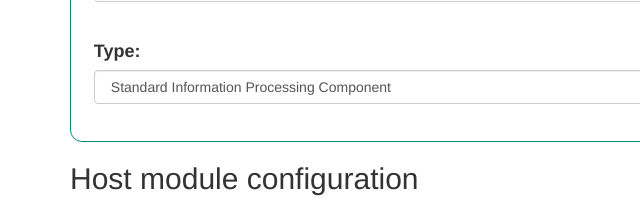
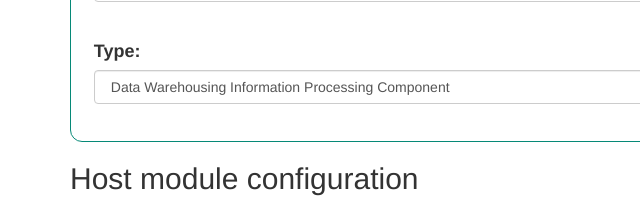
Before and after one commit to FrescoDev/architect-static-interface-styleguide, a website: page app/index.html in a window 1280 px wide. Shown: the part 536-739 px from the top of the page, 0-640 px from the left. Drawn offline with nearby package versions, Linux system fonts and the light colour scheme.

Commit message:
adds more component types

```diff
--- a/app/index.html
+++ b/app/index.html
@@ -53,8 +53,11 @@
             <div class="form-group">
                 <label class="label-headings" for="component_type">Type:</label>
                 <select class="form-control" id="component_type">
-                <option>Standard Information Processing Component</option>
+                <option>Data Warehousing Information Processing Component</option>
+                <option>Context Mapping Information Processing Component</option>
+                <option>Workflow Coordinator Information Processing Component</option>
                 <option>Simple Interface Server Host Component</option>
+                <option>Modular Interface Server Host Component</option>
             </select>
             </div>
         </form>
```
